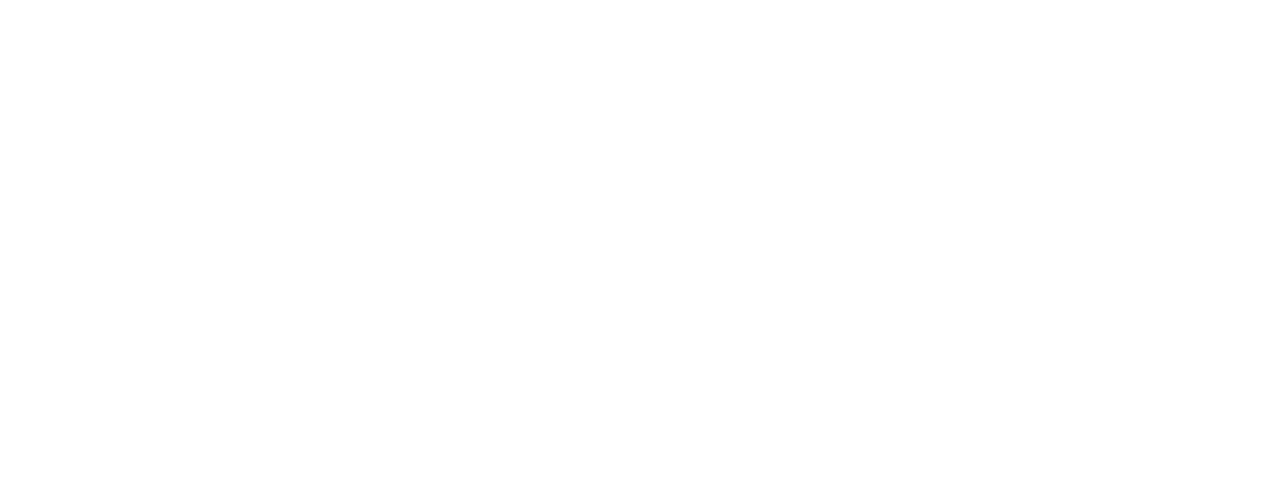
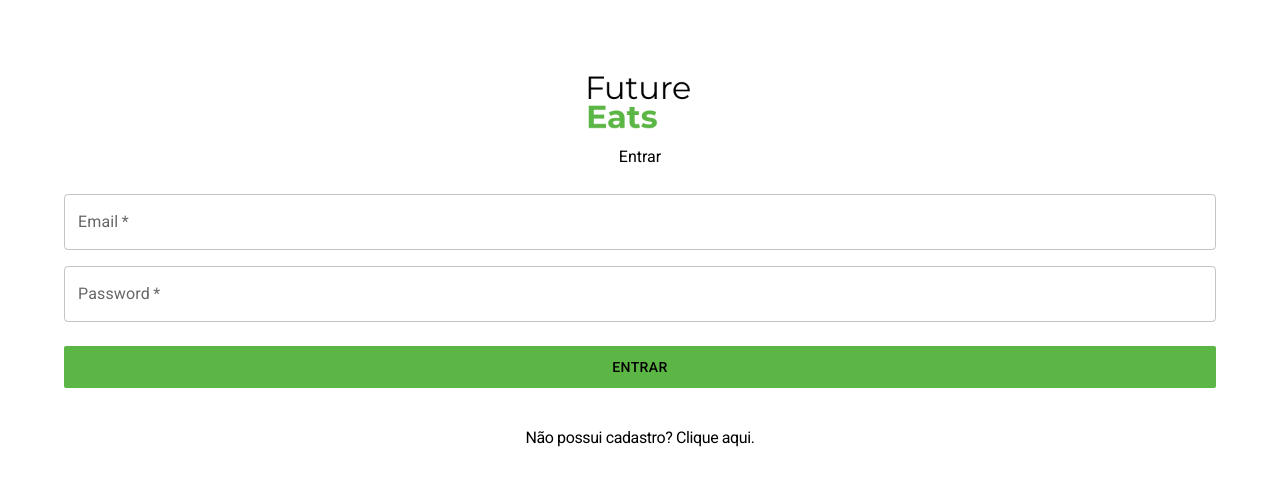
Before and after one commit to gabriel-suela/future-eats, a React (Vite) app: page /login in a window 1280 px wide. Before the commit this address had no page. Shown: the top 486 px of the page. Built offline with nearby package versions, Linux system fonts and the light colour scheme.

Commit message:
loginLogoScreen

```diff
--- a/src/pages/Feed/index.jsx
+++ b/src/pages/Feed/index.jsx
@@ -82,9 +82,10 @@ const Feed = () => {
         }
         <Menu>
           <MenuItem onClick={() => setValueCategory("")}>Todos</MenuItem>
-          {categoryRestaurant.map((category) => {
+          {categoryRestaurant.map((category, item) => {
             return (
               <MenuItem
+              key={item}
                 select={false}
                 onClick={() => setValueCategory(category)}
               >
--- a/src/pages/Login/index.jsx
+++ b/src/pages/Login/index.jsx
@@ -1,5 +1,13 @@
-import React, { useState } from "react";
-import { Main, Form, ButtonStyled, DivPassword, InputMaterial, DivButton } from "./styled";
+import React, { useEffect, useState } from "react";
+import {
+  Main,
+  Form,
+  ButtonStyled,
+  DivPassword,
+  InputMaterial,
+  DivButton,
+  LoginPageLoading,
+} from "./styled";
 import Visibility from "@mui/icons-material/Visibility";
 import VisibilityOff from "@mui/icons-material/VisibilityOff";
 import { IconButton } from "@mui/material";
@@ -8,24 +16,32 @@ import { BASE_URL } from "../../constants/url";
 import { useNavigate } from "react-router-dom";
 import { goToFeed, goToSignUp } from "../../routes/coordinator";
 import { useForm } from "../../hooks/useForm";
-import Logo from "../../assets/Logo-Future.png"
+import Logo from "../../assets/Logo-Future.png";
+import logoLogin from "../../assets/LoginLogo.png";
 
 const LoginPage = () => {
-  const {form, onChange, clean} = useForm({
-    email:"",
-    password:""
-})
-  const [showPassword, setShowPassword] = useState(false);
+  const { form, onChange, clean } = useForm({
+    email: "",
+    password: "",
+  });
+  const [showPassword, setShowPassword] = useState(true);
   const [errEmail, setErrEmail] = useState("");
   const [errPass, setErrPass] = useState("");
   const [checkErrEmail, setCheckErrEmail] = useState(false);
   const [checkErrPass, setCheckErrPass] = useState(false);
+  const [showLogo, setShowLogo] = useState(false);
+
+  useEffect(() => {
+    setTimeout(() => {
+      setShowLogo(false);
+    }, 2000);
+  }, []);
 
   const handleClickShowPassword = () => {
     setShowPassword(!showPassword);
   };
 
-  const navigate = useNavigate()
+  const navigate = useNavigate();
 
   const onSubmitLogin = (e) => {
     e.preventDefault();
@@ -40,12 +56,12 @@ const LoginPage = () => {
     await axios
       .post(`${BASE_URL}/login`, form)
       .then((res) => {
-        localStorage.setItem('token', res.data.token)
-        clean()
+        localStorage.setItem("token", res.data.token);
+        clean();
         setCheckErrEmail(false);
         setCheckErrPass(false);
-        alert(`Bem vindo ${res.data.user.name}`)
-        goToFeed(navigate)
+        alert(`Bem vindo ${res.data.user.name}`);
+        goToFeed(navigate);
       })
       .catch((err) => {
         if (err.response.data.message.includes("Senha incorreta")) {
@@ -59,6 +75,14 @@ const LoginPage = () => {
   };
 
   return (
+    <>
+      {showLogo && (
+        <LoginPageLoading>
+          <img src={logoLogin} />
+        </LoginPageLoading>
+      )}
+
+      {!showLogo && (
         <Main>
           <img src={Logo}></img>
           <p>Entrar</p>
@@ -88,20 +112,20 @@ const LoginPage = () => {
                 placeholder={"Mínimo 6 caracteres"}
                 value={form.password}
                 onChange={onChange}
-            inputProps={{ minlenght:6
-            }}
+                inputProps={{ minlenght: 6 }}
                 required
               />
-
             </DivPassword>
             <ButtonStyled type="submit">Entrar</ButtonStyled>
           </Form>
           <DivButton>
-      <button onClick={()=>goToSignUp(navigate)}>Não possui cadastro? Clique aqui.</button>
+            <button onClick={() => goToSignUp(navigate)}>
+              Não possui cadastro? Clique aqui.
+            </button>
           </DivButton>
-
         </Main>
+      )}
+    </>
   );
 };
-
 export default LoginPage;
--- a/src/pages/Login/styled.jsx
+++ b/src/pages/Login/styled.jsx
@@ -8,6 +8,21 @@ export const InputMaterial = styled(TextField)`
     margin: 8px 0;
   }
 `;
+
+export const LoginPageLoading = styled.div `
+width: 100%;
+height: 100vh;
+display: flex;
+align-items: center;
+justify-content: center;
+
+img{
+  width: 100%;
+  height: 100%;
+  object-fit: fit;
+}
+
+`
 
 export const Main = styled.div`
   padding: 5px 0;
--- a/src/routes/coordinator.jsx
+++ b/src/routes/coordinator.jsx
@@ -1,5 +1,5 @@
 export const goToLogin = (navigate) => {
-    navigate('/')
+    navigate('/login')
 }
 
 export const goToSignUp = (navigate) => {
--- a/src/routes/router.jsx
+++ b/src/routes/router.jsx
@@ -12,7 +12,7 @@ const Router = () => {
     return(
         <BrowserRouter>
             <Routes>
-                <Route index path='/' element={<LoginPage/>}/>
+                <Route index path='/login' element={<LoginPage/>}/>
                 <Route path='/signUp' element={<SignUp/>}/>
                 <Route path='/signUp/address' element={<SignUpAddress/>}/>
                 <Route path='/feed' element={<Feed/>}/>
```
Also changed, not shown: src/assets/LoginLogo.png (added). Lines whose indentation alone changed are shown as unchanged.
